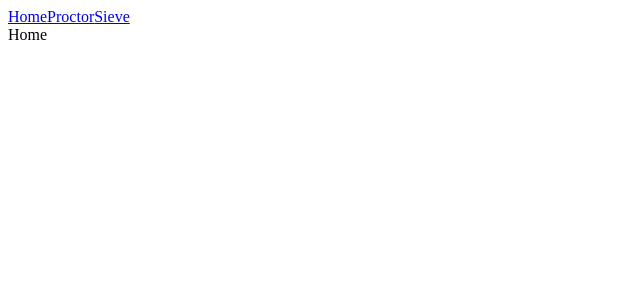
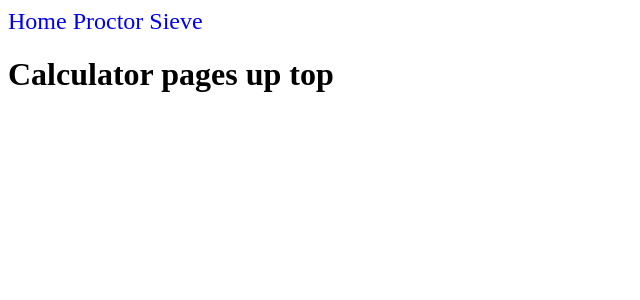
Before and after one commit to Pabloey/PattisonCalculators, a React (Create React App) app in the folder client/: page / in a window 1280 px wide. Shown: the top 300 px of the page, without its empty margins (0-640 px from the left). Built offline with nearby package versions, Linux system fonts and the light colour scheme.

Commit message:
Added simple nav bar. links redirecting properly

```diff
--- a/client/src/App.jsx
+++ b/client/src/App.jsx
@@ -1,4 +1,4 @@
-import { Link, Route, Routes } from "react-router-dom";
+import { NavLink, Route, Routes } from "react-router-dom";
 import ProctorCalc from "./pages/ProctorCalc";
 import SieveCalc from "./pages/SieveCalc";
 import "./styles/index.css";
@@ -7,11 +7,10 @@ import Home from "./pages/Home";
 const App = () => {
   return (
     <>
-      <>
-        <Link to="/">Home</Link>
-        <Link to="proctor">Proctor</Link>
-        <Link to="sieve">Sieve</Link>
-      </>
+      <NavLink className="nav-bar-links" to="/">Home </NavLink>
+      <NavLink className="nav-bar-links" to="proctor">Proctor </NavLink>
+      <NavLink className="nav-bar-links" to="sieve">Sieve </NavLink>
+
       <Routes>
         <Route path="/" element={<Home />} />
         <Route path="/proctor" element={<ProctorCalc />} />
--- a/client/src/pages/Home.jsx
+++ b/client/src/pages/Home.jsx
@@ -2,7 +2,7 @@ import React from 'react'
 
 const Home = () => {
   return (
-    <div>Home</div>
+    <h1>Calculator pages up top</h1>
   )
 }
 
--- a/client/src/styles/index.css
+++ b/client/src/styles/index.css
@@ -22,3 +22,8 @@ input[type="checkbox"] {
   font-size: 24px;
   font-family: Roboto;
 }
+
+.nav-bar-links {
+  text-decoration: none;
+  font-size: 24px;
+}
```
